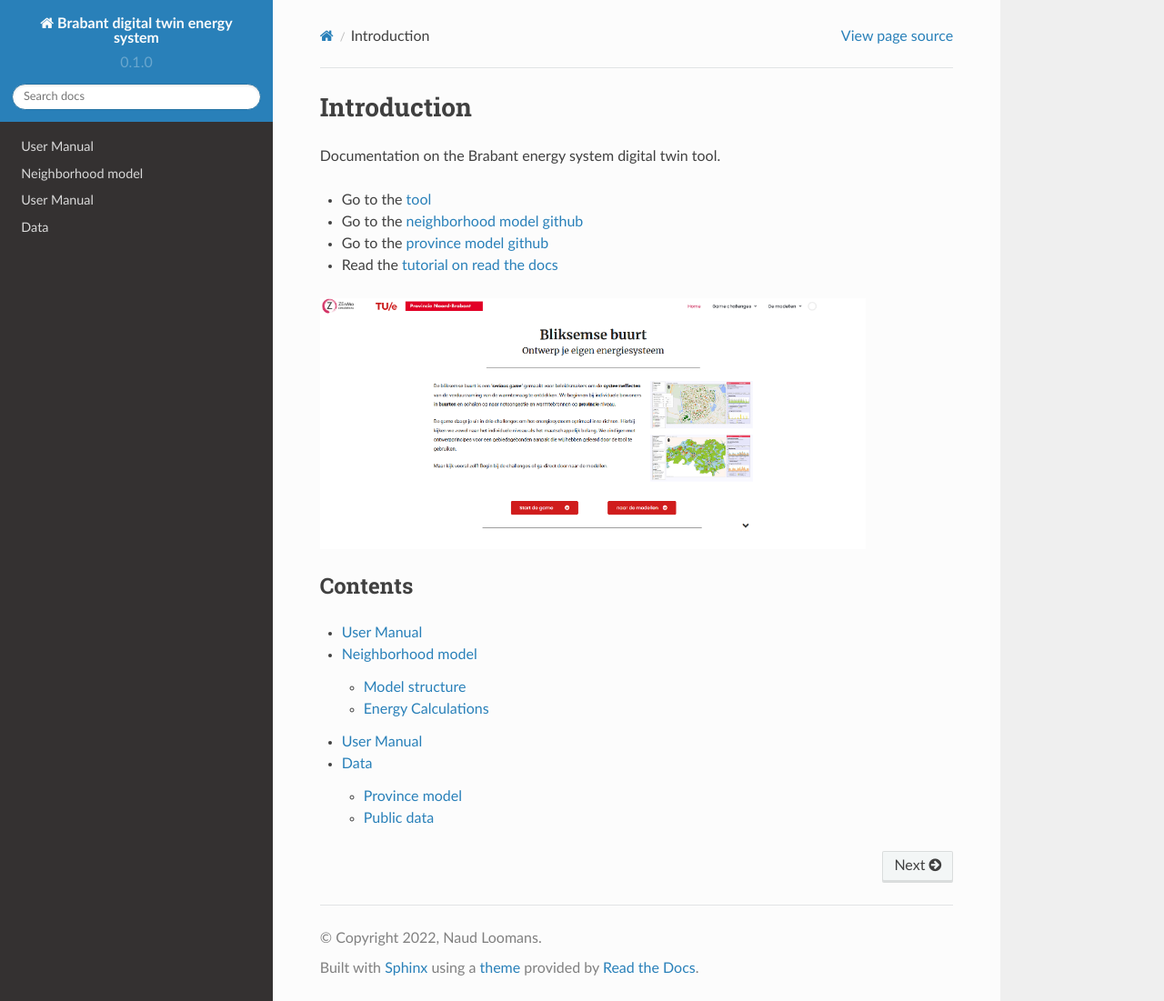
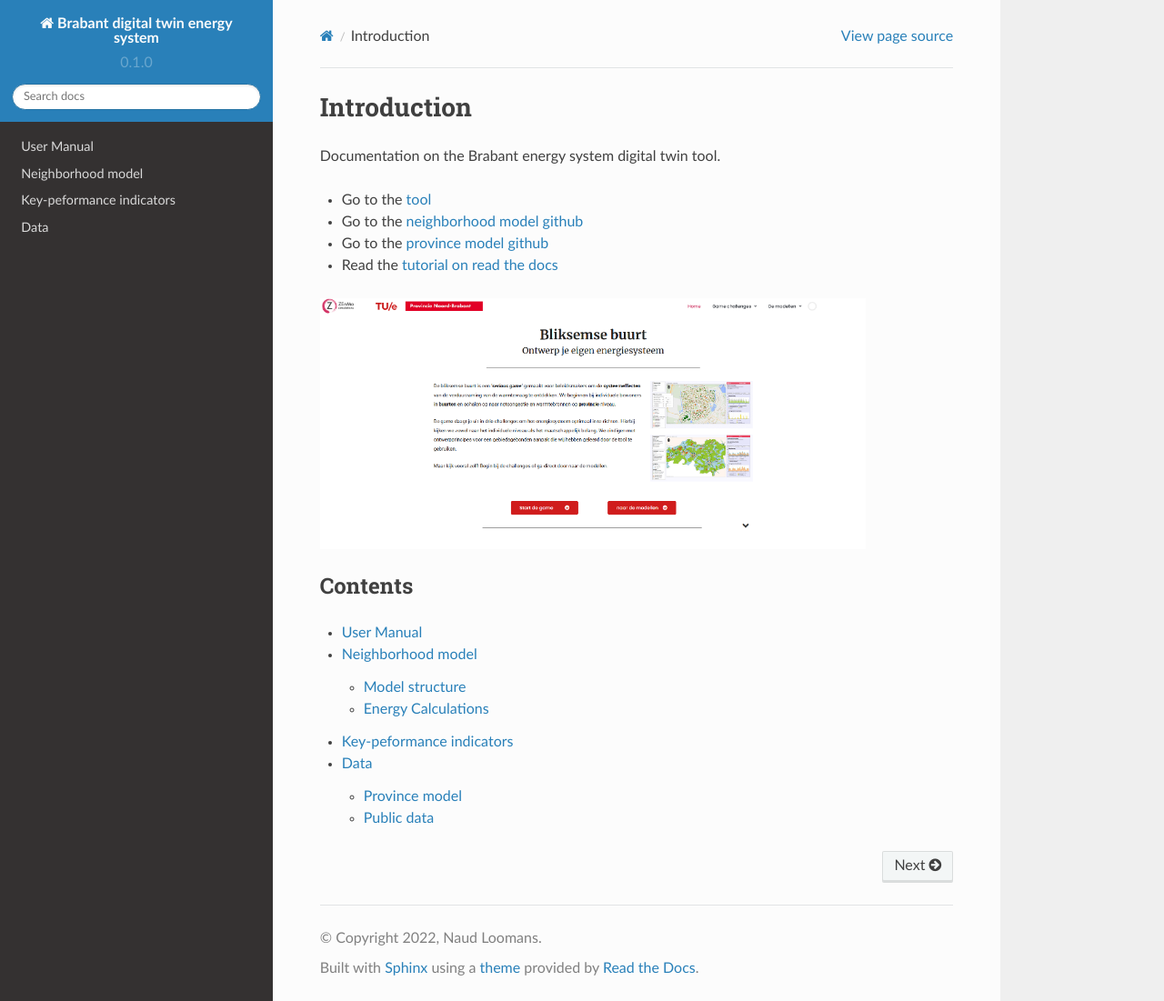
Before and after one commit to Zenmo/Digital-twin-Brabant-docs, a Sphinx documentation site: the page built from docs/source/index.rst, in a window 1280 px wide and 1101 px high. Shown: the whole window at 91% size. Built offline with Sphinx 7.4.7 and the Read the Docs theme 2.0.0, drawn with Linux system fonts in a browser that asks for light colours; pages that are not in the unit, such as notebooks, are missing from menus.

Commit message:
Update KPIs.rst

```diff
--- a/docs/source/KPIs.rst
+++ b/docs/source/KPIs.rst
@@ -1,7 +1,4 @@
-User Manual
-===========
+Key-peformance indicators
+==========================
 
-.. autosummary::
-   :toctree: generated
-
-   Neighborhood model
+Description of key-performance indicators
```
